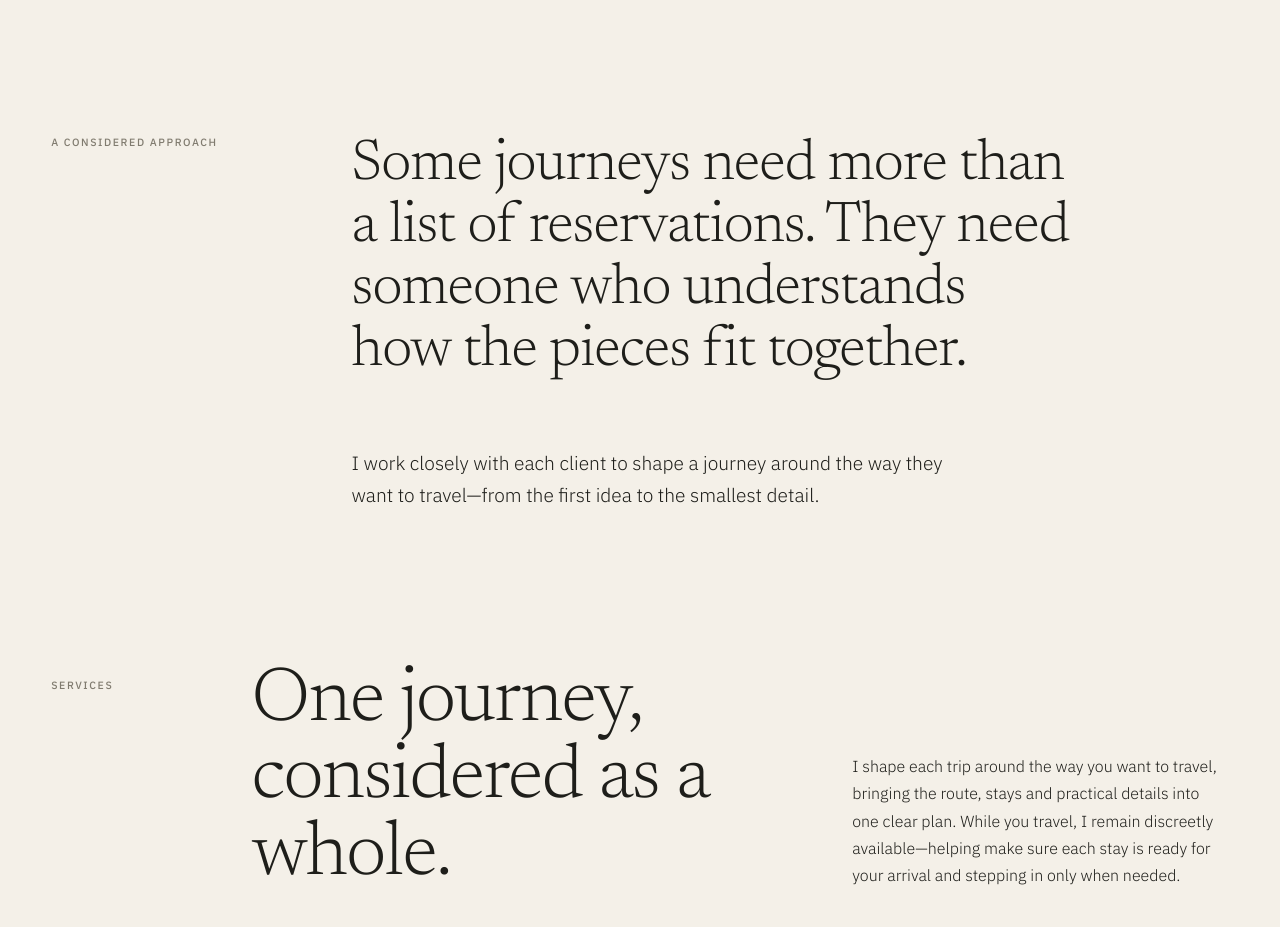
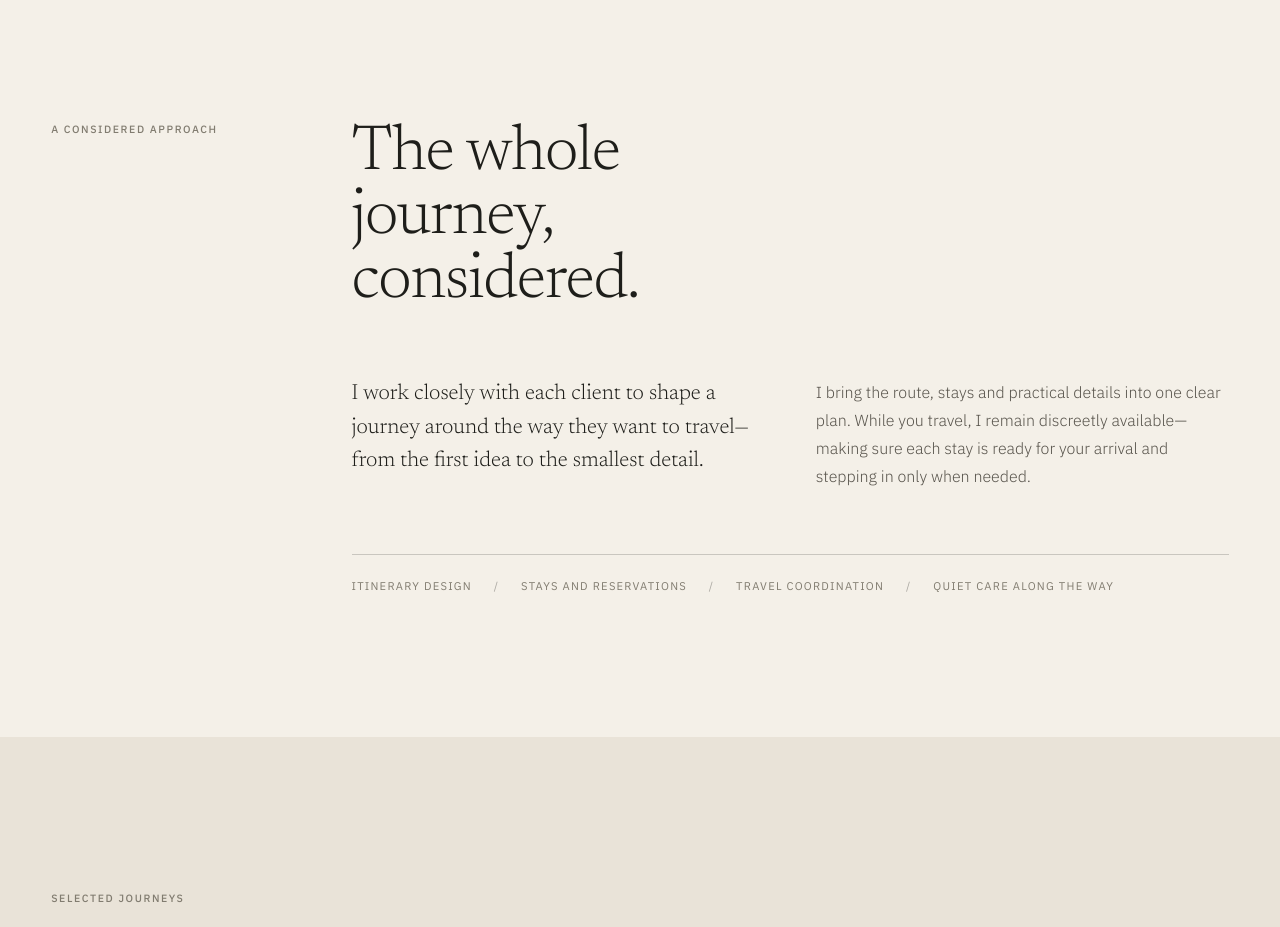
Before and after one commit to Jrawecki/magdalena-rawecka-travel, a React (Vite) app: page / in a window 1280 px wide. Shown: the part 820-1747 px from the top of the page. Built offline with nearby package versions, Linux system fonts and the light colour scheme.

Commit message:
Merge approach section and refine about layout

```diff
--- a/src/App.tsx
+++ b/src/App.tsx
@@ -65,7 +65,7 @@ function App() {
           <span className="identity__role">Independent Travel Advisor</span>
         </a>
         <nav aria-label="Primary navigation">
-          <a href="#services">Services</a>
+          <a href="#approach">Approach</a>
           <a href="#journeys">Journeys</a>
           <a href="#about">About</a>
         </nav>
@@ -93,27 +93,22 @@ function App() {
           </figure>
         </section>
 
-        <section className="introduction shell reveal" aria-labelledby="introduction-title">
-          <p className="section-label" id="introduction-title">A considered approach</p>
+        <section className="introduction shell reveal" id="approach" aria-labelledby="approach-title">
+          <p className="section-label">A considered approach</p>
           <div className="introduction__copy">
-            <p>
-              Some journeys need more than a list of reservations. They need someone who understands how the pieces fit together.
-            </p>
-            <p>
-              I work closely with each client to shape a journey around the way they want to travel—from the first idea to the smallest detail.
+            <h2 id="approach-title">The whole journey, considered.</h2>
+            <div className="introduction__body">
+              <p>
+                I work closely with each client to shape a journey around the way they want to travel—from the first idea to the smallest detail.
+              </p>
+              <p>
+                I bring the route, stays and practical details into one clear plan. While you travel, I remain discreetly available—making sure each stay is ready for your arrival and stepping in only when needed.
+              </p>
+            </div>
+            <p className="introduction__scope" aria-label="Planning services">
+              Itinerary design <span aria-hidden="true">/</span> stays and reservations <span aria-hidden="true">/</span> travel coordination <span aria-hidden="true">/</span> quiet care along the way
             </p>
           </div>
-        </section>
-
-        <section className="services shell reveal" id="services" aria-labelledby="services-title">
-          <p className="section-label">Services</p>
-          <h2 id="services-title">One journey,<br />considered as a whole.</h2>
-          <p className="services__summary">
-            I shape each trip around the way you want to travel, bringing the route, stays and practical details into one clear plan. While you travel, I remain discreetly available—helping make sure each stay is ready for your arrival and stepping in only when needed.
-          </p>
-          <p className="services__scope" aria-label="Service scope">
-            Itinerary design <span aria-hidden="true">/</span> stays and reservations <span aria-hidden="true">/</span> travel coordination <span aria-hidden="true">/</span> quiet care along the way
-          </p>
         </section>
 
         <section className="journeys" id="journeys" aria-labelledby="journeys-title">
@@ -147,10 +142,30 @@ function App() {
 
         <section className="about" id="about" aria-labelledby="about-title">
           <div className="about__inner shell reveal">
-            <aside className="about__signature" aria-label="Magdalena Rawecka monogram">
-              <span>MR</span>
-              <p>A personal practice</p>
-            </aside>
+            <div className="about__visuals">
+              <div className="about__cards" aria-label="Business card front and back">
+                <figure className="business-card">
+                  <div className="business-card__face business-card__face--front">
+                    <span className="business-card__name">Magdalena Rawecka</span>
+                    <span className="business-card__role">Independent Travel Advisor</span>
+                  </div>
+                  <figcaption>Front</figcaption>
+                </figure>
+                <figure className="business-card">
+                  <div className="business-card__face business-card__face--reverse">
+                    <span className="business-card__monogram">MR</span>
+                    <span className="business-card__tagline">Travel, thoughtfully arranged.</span>
+                  </div>
+                  <figcaption>Reverse</figcaption>
+                </figure>
+              </div>
+              <figure className="about__portrait" aria-label="Reserved space for a future portrait of Magdalena">
+                <div className="about__portrait-frame">
+                  <span>Portrait to follow</span>
+                </div>
+                <figcaption>Magdalena / portrait</figcaption>
+              </figure>
+            </div>
             <div className="about__copy">
               <p className="section-label">About Magdalena</p>
               <h2 id="about-title">Thoughtful planning, personally handled.</h2>
@@ -161,7 +176,7 @@ function App() {
                 I believe the best journeys feel both considered and natural. The care is in the pacing, the transitions and the details that allow you to be fully present once you leave.
               </p>
             </div>
-            {/* A future portrait can replace about__signature without changing the layout. */}
+            {/* Replace about__portrait-frame with Magdalena's real portrait when available. */}
           </div>
         </section>
 
--- a/src/styles.css
+++ b/src/styles.css
@@ -244,8 +244,8 @@ nav a:focus-visible::after,
   display: grid;
   grid-template-columns: repeat(12, minmax(0, 1fr));
   column-gap: 1.5rem;
-  padding-top: var(--section-space);
-  padding-bottom: var(--section-space);
+  padding-top: clamp(7rem, 11vw, 11rem);
+  padding-bottom: clamp(7rem, 11vw, 11rem);
   border-top: 1px solid var(--rule);
 }
 
@@ -254,65 +254,42 @@ nav a:focus-visible::after,
 }
 
 .introduction__copy {
-  grid-column: 4 / 12;
+  min-width: 0;
+  grid-column: 4 / 13;
 }
 
-.introduction__copy p:first-child {
+.introduction__copy h2 {
+  max-width: 10ch;
   font-family: var(--serif);
-  font-size: clamp(2.55rem, 4.5vw, 5.25rem);
+  font-size: clamp(3rem, 5vw, 5.5rem);
   font-weight: 300;
-  letter-spacing: -0.015em;
-  line-height: 1.08;
+  letter-spacing: -0.018em;
+  line-height: 1;
   text-wrap: balance;
 }
 
-.introduction__copy p:last-child {
-  max-width: 38rem;
-  margin-top: clamp(2.5rem, 5vw, 5rem);
-  font-size: clamp(1.05rem, 1.5vw, 1.3rem);
+.introduction__body {
+  display: grid;
+  grid-template-columns: repeat(2, minmax(0, 1fr));
+  gap: clamp(2rem, 4vw, 4.5rem);
+  margin-top: clamp(2.5rem, 5vw, 4.75rem);
 }
 
-.services h2,
-.journeys__heading h2,
-.about__copy h2,
-.process h2,
-.contact h2 {
-  font-family: var(--serif);
-  font-weight: 300;
-  letter-spacing: -0.018em;
-  text-wrap: balance;
+.introduction__body p {
+  max-width: 32rem;
+  color: #57534b;
+  font-size: clamp(1rem, 1.25vw, 1.16rem);
+  line-height: 1.75;
 }
 
-.services {
-  display: grid;
-  grid-template-columns: repeat(12, minmax(0, 1fr));
-  gap: 1.5rem;
-  align-items: end;
-  padding-bottom: clamp(7rem, 10vw, 10rem);
+.introduction__body p:first-child {
+  color: var(--ink);
+  font-family: var(--serif);
+  font-size: clamp(1.25rem, 1.7vw, 1.6rem);
+  line-height: 1.55;
 }
 
-.services .section-label {
-  grid-column: 1 / 3;
-  align-self: start;
-  padding-top: 0.85rem;
-}
-
-.services h2 {
-  grid-column: 3 / 9;
-  font-size: clamp(3.6rem, 6vw, 6.9rem);
-  line-height: 1;
-}
-
-.services__summary {
-  max-width: 28rem;
-  grid-column: 9 / 13;
-  padding-bottom: 0.35rem;
-  font-size: clamp(1rem, 1.25vw, 1.16rem);
-  line-height: 1.7;
-}
-
-.services__scope {
-  grid-column: 3 / 13;
+.introduction__scope {
   margin-top: clamp(3rem, 5vw, 5rem);
   padding-top: 1.35rem;
   border-top: 1px solid var(--rule);
@@ -324,9 +301,20 @@ nav a:focus-visible::after,
   text-transform: uppercase;
 }
 
-.services__scope span {
+.introduction__scope span {
   margin-inline: clamp(0.65rem, 1.4vw, 1.6rem);
   color: rgba(30, 30, 26, 0.34);
+}
+
+.introduction__copy h2,
+.journeys__heading h2,
+.about__copy h2,
+.process h2,
+.contact h2 {
+  font-family: var(--serif);
+  font-weight: 300;
+  letter-spacing: -0.018em;
+  text-wrap: balance;
 }
 
 .journey h3 {
@@ -439,7 +427,7 @@ nav a:focus-visible::after,
 }
 
 .about {
-  padding-block: var(--section-space);
+  padding-block: clamp(5.75rem, 8vw, 8rem);
   color: var(--light);
   background: var(--olive);
 }
@@ -448,36 +436,109 @@ nav a:focus-visible::after,
   display: grid;
   grid-template-columns: repeat(12, minmax(0, 1fr));
   gap: 1.5rem;
+  align-items: start;
 }
 
-.about__signature {
+.about__visuals {
+  width: 100%;
+  max-width: 24rem;
+  grid-column: 1 / 5;
+}
+
+.about__cards {
+  display: grid;
+  gap: 0.9rem;
+}
+
+.business-card__face {
   display: flex;
-  min-height: 31rem;
-  grid-column: 1 / 5;
+  aspect-ratio: 7 / 4;
+  padding: clamp(1.2rem, 2vw, 1.65rem);
+  color: var(--ink);
+  background: #fffdf8;
+  border: 1px solid rgba(30, 30, 26, 0.12);
+  box-shadow: 0 12px 30px rgba(24, 23, 19, 0.13);
+}
+
+.business-card__face--front {
   flex-direction: column;
   justify-content: space-between;
-  padding: 1.8rem;
-  border: 1px solid var(--rule-light);
 }
 
-.about__signature span {
-  font-family: var(--serif);
-  font-size: clamp(6rem, 11vw, 10.5rem);
-  font-weight: 300;
-  letter-spacing: -0.04em;
-  line-height: 0.96;
+.business-card__face--reverse {
+  align-items: flex-end;
+  justify-content: space-between;
+  gap: 1rem;
 }
 
-.about__signature p {
+.business-card__name,
+.business-card__tagline,
+.business-card__monogram {
+  font-family: var(--serif);
+  font-weight: 300;
+}
+
+.business-card__name {
+  font-size: clamp(1.15rem, 1.8vw, 1.45rem);
+  line-height: 1.15;
+}
+
+.business-card__role,
+.business-card figcaption,
+.about__portrait figcaption {
+  font-size: 0.58rem;
+  font-weight: 400;
+  letter-spacing: 0.14em;
+  line-height: 1.5;
+  text-transform: uppercase;
+}
+
+.business-card__role {
+  color: #777268;
+}
+
+.business-card__monogram {
+  font-size: clamp(2.6rem, 4vw, 3.4rem);
+  letter-spacing: -0.03em;
+  line-height: 0.9;
+}
+
+.business-card__tagline {
+  max-width: 8.5ch;
+  font-size: clamp(1rem, 1.6vw, 1.25rem);
+  line-height: 1.15;
+  text-align: right;
+}
+
+.business-card figcaption,
+.about__portrait figcaption {
+  margin-top: 0.55rem;
   color: rgba(245, 240, 231, 0.7);
-  font-size: 0.65rem;
+}
+
+.about__portrait {
+  width: min(58%, 13.5rem);
+  margin: 2.25rem 0 0 auto;
+}
+
+.about__portrait-frame {
+  display: grid;
+  aspect-ratio: 4 / 5;
+  place-items: center;
+  border: 1px solid var(--rule-light);
+  background: rgba(245, 240, 231, 0.035);
+}
+
+.about__portrait-frame span {
+  color: rgba(245, 240, 231, 0.58);
+  font-size: 0.59rem;
   font-weight: 400;
   letter-spacing: 0.14em;
   text-transform: uppercase;
 }
 
 .about__copy {
-  grid-column: 6 / 12;
+  grid-column: 6 / 13;
 }
 
 .about .section-label {
@@ -485,23 +546,23 @@ nav a:focus-visible::after,
 }
 
 .about__copy h2 {
-  max-width: 10ch;
-  margin: clamp(2rem, 4vw, 4rem) 0;
-  font-size: clamp(3.2rem, 6.5vw, 7.25rem);
-  line-height: 0.99;
+  max-width: 11ch;
+  margin: clamp(1.75rem, 3vw, 3rem) 0;
+  font-size: clamp(3rem, 4.9vw, 5.5rem);
+  line-height: 1;
 }
 
 .about__copy > p:not(.section-label) {
-  max-width: 40rem;
+  max-width: 36rem;
   color: rgba(245, 240, 231, 0.76);
 }
 
 .about__copy .about__lead {
-  margin-bottom: 1.5rem;
+  margin-bottom: 1.25rem;
   color: var(--light);
   font-family: var(--serif);
-  font-size: clamp(1.45rem, 2vw, 2rem);
-  line-height: 1.45;
+  font-size: clamp(1.25rem, 1.55vw, 1.6rem);
+  line-height: 1.5;
 }
 
 .process {
@@ -716,24 +777,6 @@ nav a:focus-visible::after,
     grid-column: 4 / 13;
   }
 
-  .services .section-label {
-    grid-column: 1 / 4;
-  }
-
-  .services h2,
-  .services__summary {
-    grid-column: 4 / 13;
-  }
-
-  .services__summary {
-    max-width: 36rem;
-    margin-top: 2rem;
-  }
-
-  .services__scope {
-    grid-column: 4 / 13;
-  }
-
   .journeys__heading {
     grid-template-columns: 8fr 4fr;
   }
@@ -760,7 +803,8 @@ nav a:focus-visible::after,
     grid-column: 1 / 5;
   }
 
-  .about__signature {
+  .about__visuals {
+    max-width: 20rem;
     grid-column: 1 / 5;
   }
 
@@ -848,8 +892,26 @@ nav a:focus-visible::after,
     margin-top: 3rem;
   }
 
-  .introduction__copy p:first-child {
-    font-size: clamp(2.4rem, 11vw, 3.4rem);
+  .introduction__copy h2 {
+    font-size: clamp(3.1rem, 13vw, 4.75rem);
+  }
+
+  .introduction__body {
+    display: block;
+    margin-top: 2.5rem;
+  }
+
+  .introduction__body p + p {
+    margin-top: 1.5rem;
+  }
+
+  .introduction__scope {
+    margin-top: 3rem;
+    line-height: 2.2;
+  }
+
+  .introduction__scope span {
+    margin-inline: 0.45rem;
   }
 
   .journeys__heading,
@@ -859,33 +921,6 @@ nav a:focus-visible::after,
 
   .journeys__heading h2 {
     margin-top: 1.5rem;
-  }
-
-  .services {
-    display: block;
-    padding-bottom: 6.25rem;
-  }
-
-  .services .section-label {
-    padding-top: 0;
-  }
-
-  .services h2 {
-    margin-top: 1.5rem;
-    font-size: clamp(3.25rem, 15vw, 5rem);
-  }
-
-  .services__summary {
-    margin-top: 2.25rem;
-  }
-
-  .services__scope {
-    margin-top: 3rem;
-    line-height: 2.2;
-  }
-
-  .services__scope span {
-    margin-inline: 0.45rem;
   }
 
   .journeys__heading > p {
@@ -913,16 +948,55 @@ nav a:focus-visible::after,
   }
 
   .about__inner {
-    display: block;
+    display: flex;
+    flex-direction: column;
   }
 
-  .about__signature {
-    min-height: 18rem;
-    margin-bottom: 4rem;
+  .about__copy {
+    order: 1;
+  }
+
+  .about__visuals {
+    width: 100%;
+    max-width: none;
+    order: 2;
+    margin-top: 3.5rem;
+  }
+
+  .about__cards {
+    grid-template-columns: repeat(2, minmax(0, 1fr));
+    gap: 0.75rem;
+  }
+
+  .business-card__face {
+    padding: 1rem;
+  }
+
+  .business-card__name {
+    font-size: 0.95rem;
+  }
+
+  .business-card__tagline {
+    font-size: 0.9rem;
+  }
+
+  .business-card__monogram {
+    font-size: 2.25rem;
+  }
+
+  .about__portrait {
+    width: 10rem;
+    margin: 2rem 0 0 auto;
   }
 
   .about__copy h2 {
-    font-size: clamp(3.1rem, 14vw, 5rem);
+    margin: 1.5rem 0 2rem;
+    font-size: clamp(2.65rem, 11vw, 3.75rem);
+  }
+
+  .about__copy .about__lead {
+    font-size: 1.15rem;
+    line-height: 1.5;
   }
 
   .process__inner {
@@ -978,6 +1052,29 @@ nav a:focus-visible::after,
   }
 }
 
+@media (max-width: 420px) {
+  .about__cards {
+    max-width: 20rem;
+    grid-template-columns: 1fr;
+  }
+
+  .business-card__face {
+    padding: 1.25rem;
+  }
+
+  .business-card__name {
+    font-size: 1.1rem;
+  }
+
+  .business-card__tagline {
+    font-size: 1rem;
+  }
+
+  .about__portrait {
+    width: 9.5rem;
+  }
+}
+
 @media (prefers-reduced-motion: reduce) {
   html {
     scroll-behavior: auto;
```
